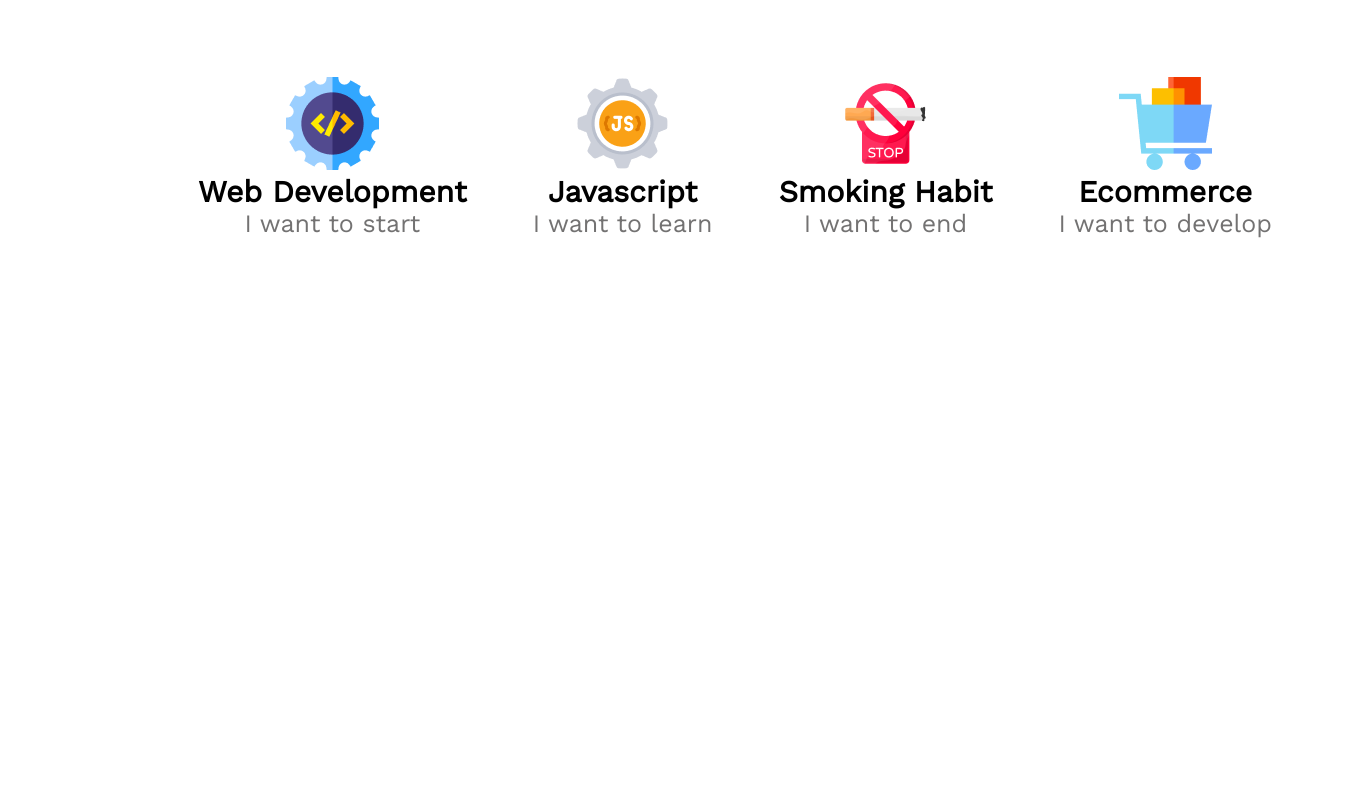
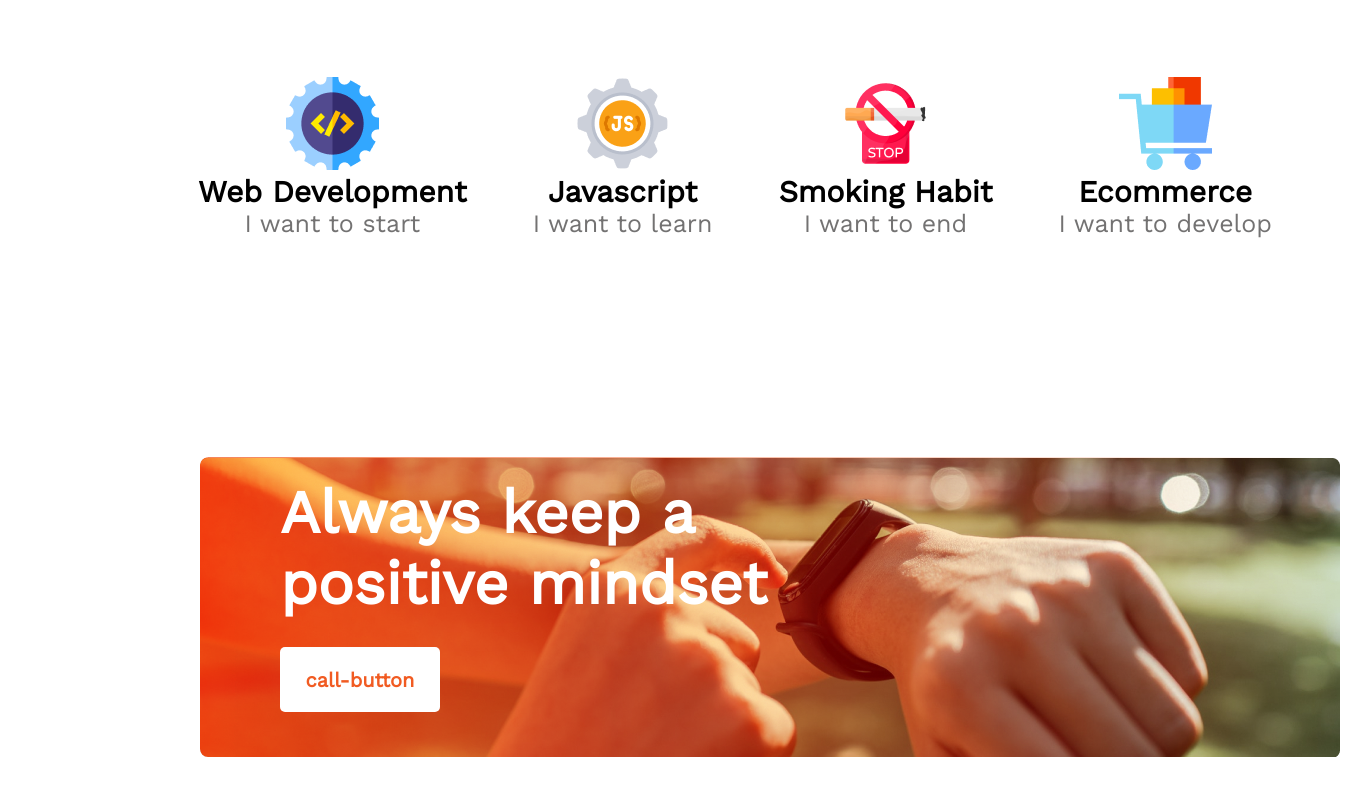
Before and after one commit to ayeshajannat000/first-assignment, a plain HTML site: page index.html in a window 1280 px wide. Shown: the part 1874-2670 px from the top of the page, 1350 px wide, since content can reach past the window. Before the commit the page ends 2251 px from the top, so only its background shows below. Drawn offline with nearby package versions, Linux system fonts and the light colour scheme.

Commit message:
added third section

```diff
--- a/index.html
+++ b/index.html
@@ -72,7 +72,10 @@
 
 <!-- Third Section -->
 
-
+<section class="image-section">
+<h2 class="image-title">Always keep a positive mindset</h2>
+<button class="image-button">call-button</button>
+</section>
     </main>
     <footer>
 
--- a/styles/assignment.css
+++ b/styles/assignment.css
@@ -51,7 +51,7 @@ top: 468px;
 
 }
 .banner-button{
-    background-color: orangered;
+    background-color: #F15B22;
     border: 0px;
     margin-right: 25px;
     height: 65px;
@@ -108,7 +108,9 @@ margin-top: 120px;
  ul{
     list-style: none;
 
- }
+    }
+
+
 
  /* secon-section styles */
 
@@ -121,7 +123,7 @@ margin-top: 120px;
  .second-section{
     display: flex;
     justify-content: space-around;
-    height: 300px;
+    height: 250px;
     width: 1140px;
     margin-left: 165px;
     text-align: center;
@@ -139,3 +141,34 @@ margin-top: 120px;
 
  }
  /* Third-section styles */
+
+ .image-section{
+    background-image: url('../images/watch.png'), url('../images/gradient2.png');
+    background-repeat: no-repeat;
+    background-blend-mode: overlay;
+
+    width: 1150px;
+    height: 300px;
+    margin-left: 200px;
+    margin-bottom: 150px;
+    border-radius: 8px;
+ }
+ .image-title{
+    color: #FFFFFF ;
+    text-align: left;
+    padding-left: 80px;
+    width: 650px;
+    height: 90px;
+    padding-top: 20px;
+ }
+ .image-button{
+    background-color: #FFFFFF;
+    color: #F15B22;
+    font-weight: 600;
+    font-size: 20px;
+    width: 160px;
+    height: 65px;
+    border: none;
+    border-radius: 5px;
+    margin-left: 80px;
+ }
```
